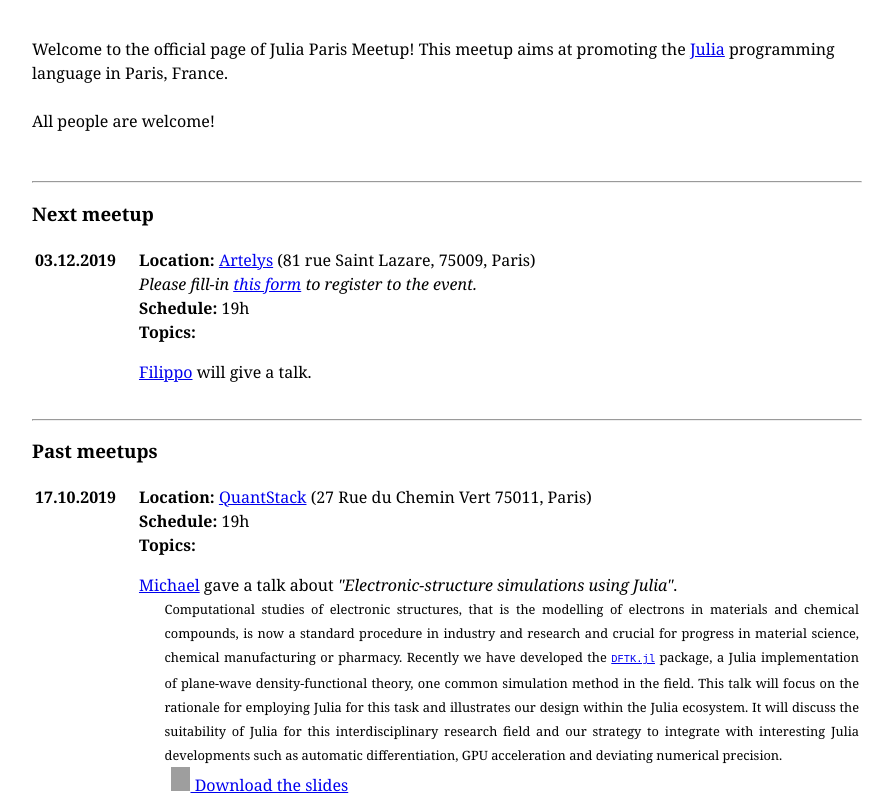
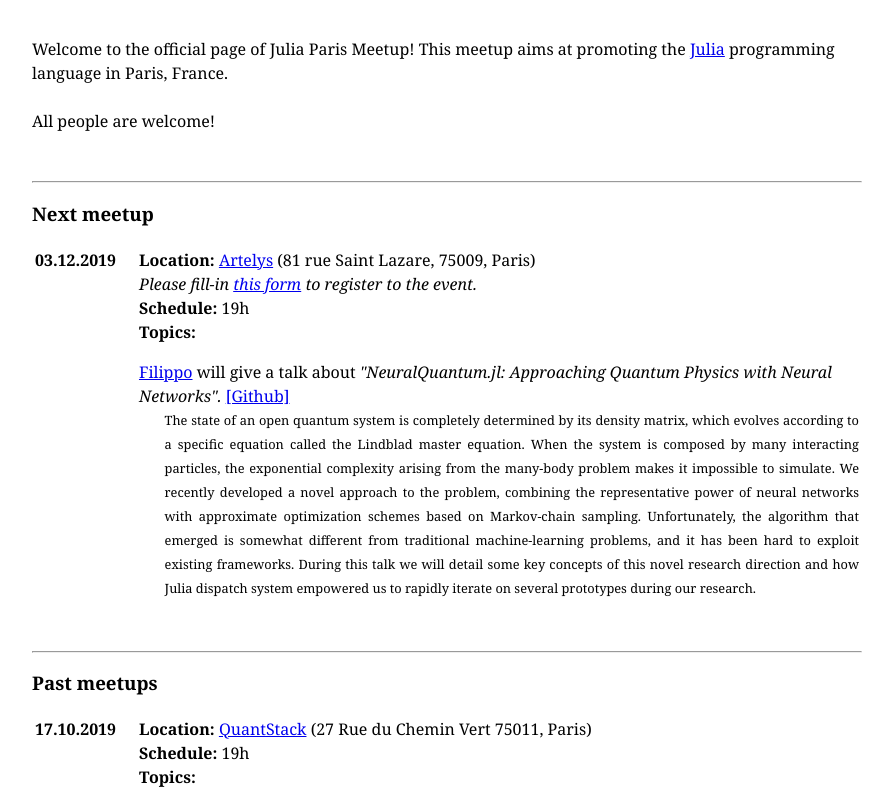
Before and after one commit to julia-users-paris/julia-users-paris.github.io, a plain HTML site: page index.html in a window 1280 px wide. Shown: the part 397-1197 px from the top of the page, without its empty margins (193-1086 px from the left). Drawn offline with Linux system fonts and the light colour scheme; grey boxes are pictures that could not be loaded.

Commit message:
2nd meetup: add first abstract

```diff
--- a/index.html
+++ b/index.html
@@ -32,14 +32,23 @@
         <table><tbody>
         <tr><th><b>03.12.2019</br></th>
             <td>
-              <b>Location:</b> <a href=https://quantstack.net/index.html>Artelys</a> (81 rue Saint Lazare, 75009, Paris)</br>
+              <b>Location:</b> <a href="https://www.artelys.com">Artelys</a> (81 rue Saint Lazare, 75009, Paris)</br>
               <i>
               Please fill-in <a href="https://docs.google.com/forms/d/e/1FAIpQLSeHt3aB81E8qAFVuR6wo8YejLSPjGjW_q_qWveQ9-d5xom0SQ/viewform?vc=0&c=0&w=1">this form</a> to register to the event.
               </i></br>
               <b>Schedule:</b> 19h </br>
               <b>Topics:</b>
               <p>
-                <a href="https://www.mpq.univ-paris-diderot.fr/?Nouvelle-traduction-1510-Filippo-Vicentini">Filippo</a> will give a talk.
+                <a href="https://www.mpq.univ-paris-diderot.fr/?Filippo-Vicentini">Filippo</a> will give a talk about
+                <i>"NeuralQuantum.jl: Approaching Quantum Physics with Neural Networks".</i>
+                 <a href="https://github.com/PhilipVinc/NeuralQuantum.jl">[Github]</a>
+                <div class="summary">
+                  The state of an open quantum system is completely determined by its density matrix, which evolves according to a specific equation called the Lindblad master equation.
+                  When the system is composed by many interacting particles, the exponential complexity arising from the many-body problem makes it impossible to simulate.
+                  We recently developed a novel approach to the problem, combining the representative power of neural networks with approximate optimization schemes based on Markov-chain sampling.
+                  Unfortunately, the algorithm that emerged is somewhat different from traditional machine-learning problems, and it has been hard to exploit existing frameworks.
+                  During this talk we will detail some key concepts of this novel research direction and how Julia dispatch system empowered us to rapidly iterate on several prototypes during our research.
+                </div>
               </p>
             </td>
           </tr>
```
